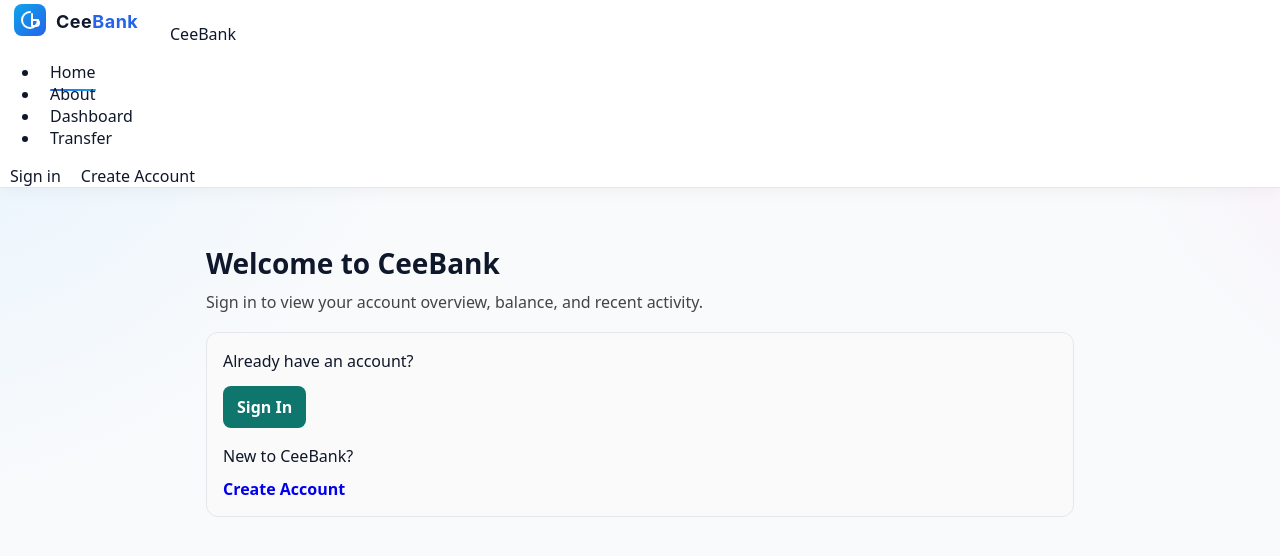
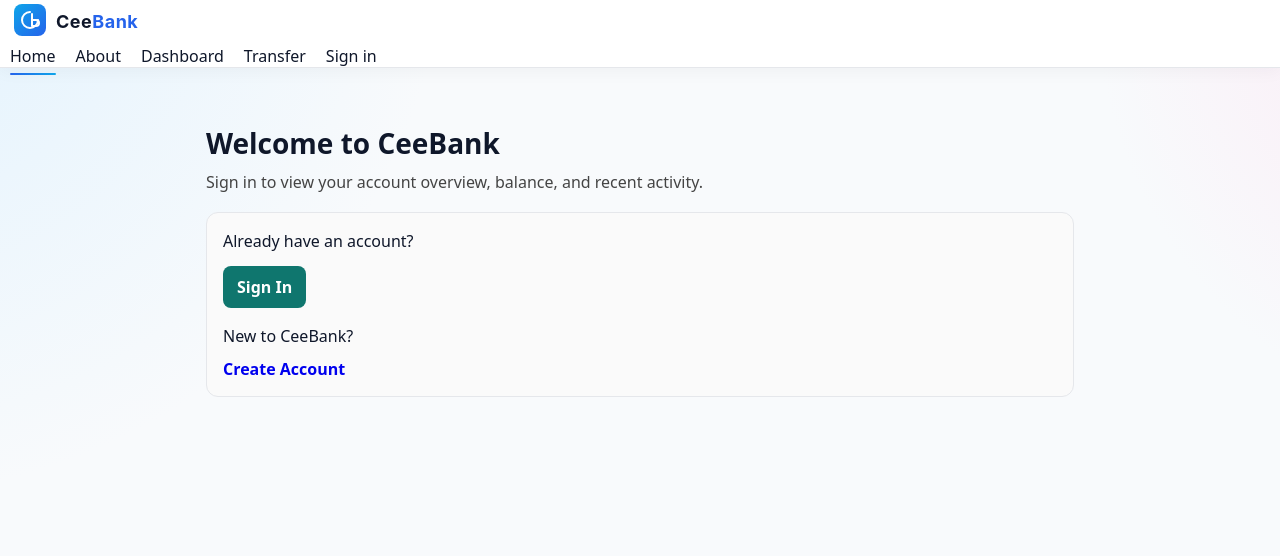
Before and after one commit to Udie-Cynthia/ceebank, a React (Vite) app in the folder client/: page / in a window 1280 px wide. Shown: the top 556 px of the page. Built offline with nearby package versions, Linux system fonts and the light colour scheme.

Commit message:
Navbar: add Create Account link, active states, tidy auth area

```diff
--- a/client/src/components/Navbar.tsx
+++ b/client/src/components/Navbar.tsx
@@ -1,77 +1,19 @@
-import { Link, NavLink, useLocation } from "react-router-dom";
+import { Link, NavLink } from "react-router-dom";
 
 export default function Navbar() {
-  const { pathname } = useLocation();
-
-  const linkBase =
-    "px-3 py-2 rounded-md text-sm font-medium transition";
-  const linkInactive =
-    "text-gray-600 hover:text-gray-900 hover:bg-gray-100";
-  const linkActive =
-    "text-blue-700 bg-blue-50";
-
-  const isActive = (to: string) => (pathname === to ? linkActive : linkInactive);
-
   return (
-    <header className="border-b bg-white">
+    <header className="border-b border-gray-200 bg-white/80 backdrop-blur">
       <nav className="max-w-6xl mx-auto px-4 h-14 flex items-center justify-between">
-        {/* Brand */}
-        <Link to="/" className="flex items-center gap-2">
-          <img
-            src="/ceebank-logo.svg"
-            alt="CeeBank"
-            className="h-7 w-auto"
-          />
-          <span className="sr-only">CeeBank</span>
+        <Link to="/" className="inline-flex items-center gap-2">
+          <img src="/ceebank-logo.svg" alt="CeeBank" className="h-6 w-6" />
         </Link>
 
-        {/* Primary nav */}
-        <ul className="flex items-center gap-1">
-          <li>
-            <NavLink to="/" className={`${linkBase} ${isActive("/")}`}>
-              Home
-            </NavLink>
-          </li>
-          <li>
-            <NavLink
-              to="/about"
-              className={`${linkBase} ${isActive("/about")}`}
-            >
-              About
-            </NavLink>
-          </li>
-          <li>
-            <NavLink
-              to="/dashboard"
-              className={`${linkBase} ${isActive("/dashboard")}`}
-            >
-              Dashboard
-            </NavLink>
-          </li>
-          <li>
-            <NavLink
-              to="/transfer"
-              className={`${linkBase} ${isActive("/transfer")}`}
-            >
-              Transfer
-            </NavLink>
-          </li>
-        </ul>
-
-        {/* Auth actions */}
-        <div className="flex items-center gap-2">
-          <Link
-            to="/login"
-            className="px-3 py-2 text-sm font-medium text-gray-700 hover:text-gray-900 hover:bg-gray-100 rounded-md transition"
-          >
-            Sign in
-          </Link>
-          <Link
-            to="/register"
-            className="px-3 py-2 text-sm font-semibold text-white bg-blue-600 hover:bg-blue-700 rounded-md transition"
-          >
-            Create Account
-          </Link>
+        <div className="flex items-center gap-6 text-sm">
+          <NavLink to="/" className={({isActive}) => isActive ? "font-medium" : "text-gray-600 hover:text-gray-900"}>Home</NavLink>
+          <NavLink to="/about" className={({isActive}) => isActive ? "font-medium" : "text-gray-600 hover:text-gray-900"}>About</NavLink>
+          <NavLink to="/dashboard" className={({isActive}) => isActive ? "font-medium" : "text-gray-600 hover:text-gray-900"}>Dashboard</NavLink>
+          <NavLink to="/transfer" className={({isActive}) => isActive ? "font-medium" : "text-gray-600 hover:text-gray-900"}>Transfer</NavLink>
+          <NavLink to="/login" className={({isActive}) => isActive ? "font-medium" : "text-gray-600 hover:text-gray-900"}>Sign in</NavLink>
         </div>
       </nav>
     </header>
```
